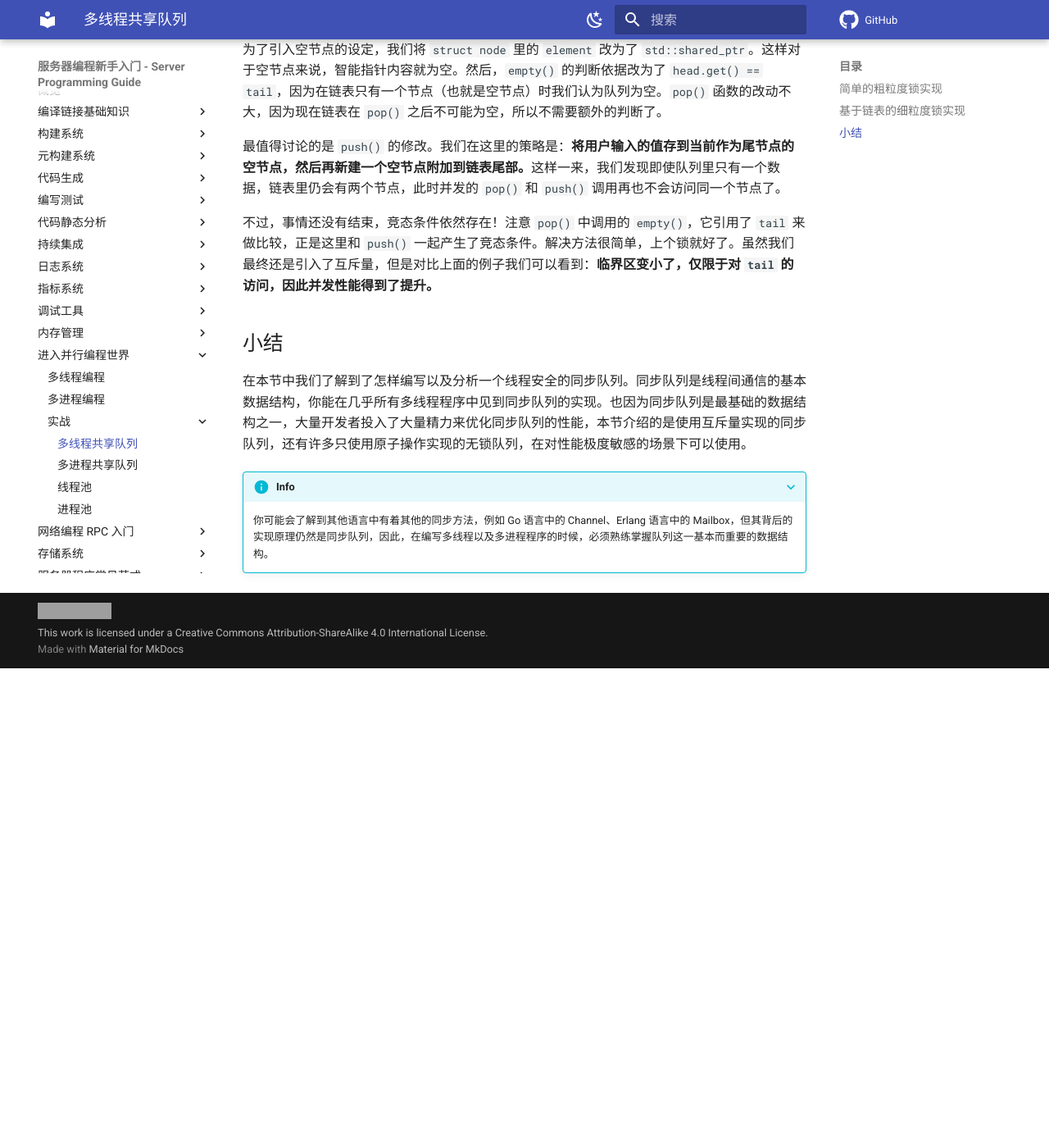
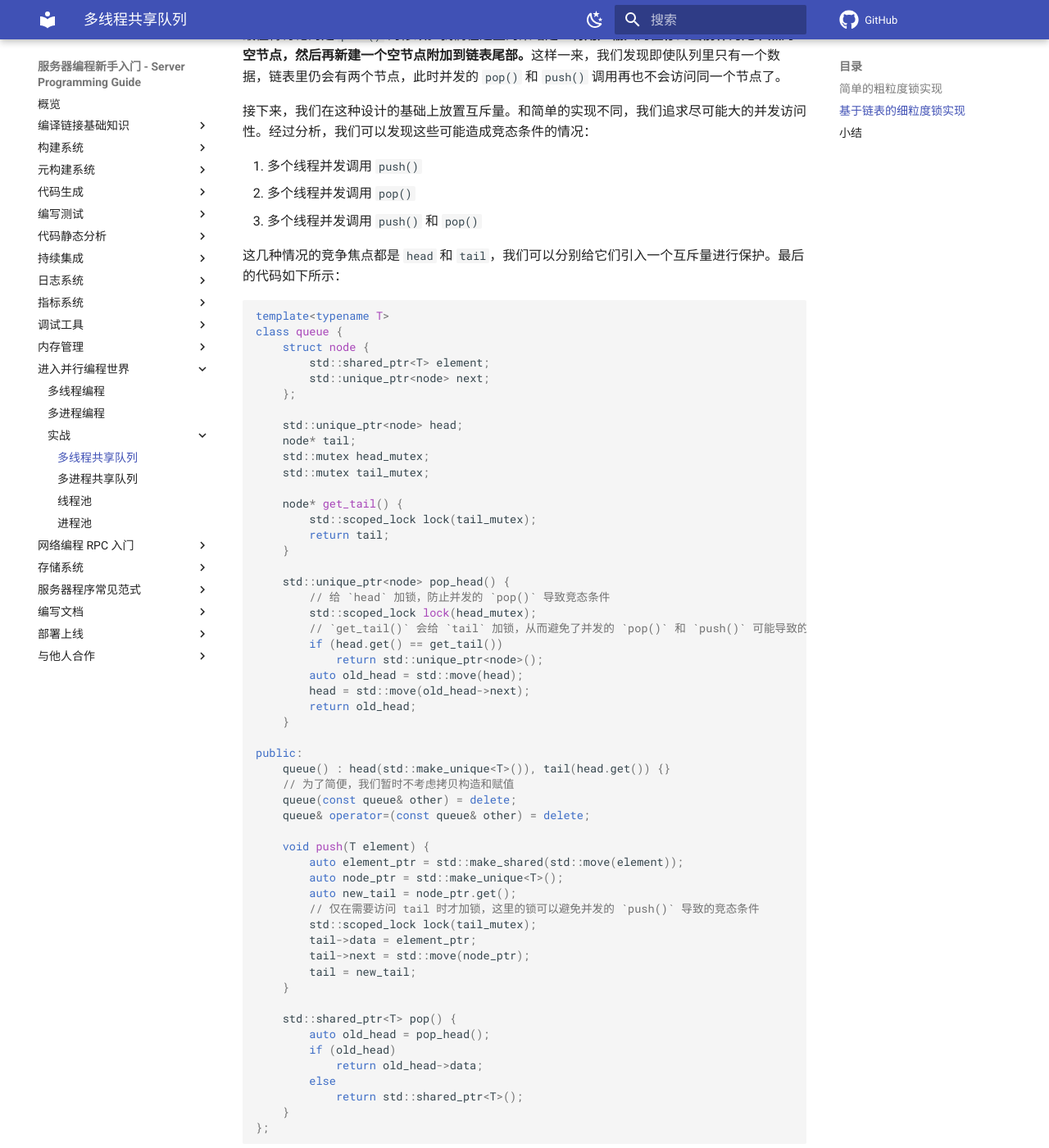
Before and after one commit to howardlau1999/server-programming-guide, an MkDocs documentation site: the page built from docs/parallel/practice/multi-threading-queue.md, in a window 1280 px wide and 1400 px high, scrolled down 4495 px. Shown: the whole window at 82% size. Built offline with MkDocs 1.6.1 and Material for MkDocs 9.7.7, drawn with Linux system fonts in a browser that asks for light colours; emoji names are drawn with the system emoji font; comment, search, counter and statistics services are not loaded; before the commit the page ends 5310 px from its top, so only the background shows below that; some of the changed text lies outside the part shown; grey boxes are pictures that could not be loaded.

Commit message:
mtq finished

````diff
--- a/docs/parallel/practice/multi-threading-queue.md
+++ b/docs/parallel/practice/multi-threading-queue.md
@@ -2,7 +2,7 @@
 
 支持多线程共享的队列是一种相当常见且重要的数据结构。正如我们在[多线程编程](../multi-threading.md)中看到的那样，需要多线程的场景很多都会表现为一种生产者和消费者之间的协作关系。为了让生产者得以将数据传递给消费者，我们往往就需要一个先进先出（FIFO）的数据结构：队列。
 
-在传统的单线程程序里，实现一个队列相当简单。然而在多线程的环境下，我们的队列必须满足以下额外的条件：
+在传统的单线程程序里，实现一个队列相当简单。不过在多线程的环境下，除了无死锁（deadlock-free）等基本条件之外，我们的队列还必须满足以下额外的条件：
 
 * 线程安全（thread-safe）
 
@@ -11,8 +11,8 @@
 * 异常安全（exception-safe）
 
   当一个线程调用数据结构提供的函数中途出现异常时，数据结构内部状态不会损坏，其他线程依然可以正常访问并得到正确的结果。并且也不会出现内存泄露。
+
   虽然异常安全在单线程场景下也很重要，但它值得在多线程场景中被再次强调。因为多线程下因异常安全造成的 bug 往往更加难以复现、排查，有时甚至会造成整个软件的崩溃。
-
 
 在 C++ 中实现这样的一个队列，至少存在两种方法：基于互斥量的方法和基于原子量的方法。为了简单起见，我们在本节中只介绍基于互斥量的方法。
 
@@ -72,7 +72,7 @@ public:
 
     * `push()` 函数中调用的 `q.push()` 在底层会调用内部容器（通常是 `std::deque` 或 `std::list`）的 `push_back()` 函数。
 
-    这里，STL 保证 `push_back() ` 在因为内存分配出错或者元素拷贝或移动出错时，会表现得就像函数没有被调用过一样。在出现异常后，C++ 会自动进行栈展开（stack unwinding），`lock` 的析构函数被调用，我们的锁因此被解开。
+    这里，STL 保证 `push_back()` 在因为内存分配出错或者元素拷贝或移动出错时，会表现得就像函数没有被调用过一样。在出现异常后，C++ 会自动进行栈展开（stack unwinding），`lock` 的析构函数被调用，我们的锁因此被解开。
 
     因此，我们的 `push()` 函数是异常安全的。
 
@@ -108,10 +108,6 @@ public:
     // 为了简便，我们暂时不考虑拷贝构造和赋值
     queue(const queue& other) = delete;
     queue& operator=(const queue& other) = delete;
-
-    bool empty() {
-        return !head;
-    }
 
     void push(T element) {
         auto ptr = std::make_unique(std::move(element));
@@ -161,18 +157,14 @@ class queue {
     node* tail;
 
 public:
-    queue() : head(std::make_unique()), tail(head.get()) {}
+    queue() : head(std::make_unique<T>()), tail(head.get()) {}
     // 为了简便，我们暂时不考虑拷贝构造和赋值
     queue(const queue& other) = delete;
     queue& operator=(const queue& other) = delete;
 
-    bool empty() {
-        return head.get() == tail;
-    }
-
     void push(T element) {
         auto element_ptr = std::make_shared(std::move(element));
-        auto node_ptr = std::make_unique();
+        auto node_ptr = std::make_unique<T>();
         auto new_tail = node_ptr.get();
         // 将当前尾节点的值设为 `element_ptr`，而新建的空节点 `node_ptr` 作为新的尾节点
         tail->data = element_ptr;
@@ -181,7 +173,7 @@ public:
     }
 
     std::shared_ptr<T> pop() {
-        if (empty())
+        if (head.get() == tail)
             return std::shared_ptr<T>();
         auto res = head->data;
         auto old_head = std::move(head);
@@ -195,7 +187,71 @@ public:
 
 最值得讨论的是 `push()` 的修改。我们在这里的策略是：**将用户输入的值存到当前作为尾节点的空节点，然后再新建一个空节点附加到链表尾部。**这样一来，我们发现即使队列里只有一个数据，链表里仍会有两个节点，此时并发的 `pop()` 和 `push()` 调用再也不会访问同一个节点了。
 
-不过，事情还没有结束，竞态条件依然存在！注意 `pop()` 中调用的 `empty()`，它引用了 `tail` 来做比较，正是这里和 `push()` 一起产生了竞态条件。解决方法很简单，上个锁就好了。虽然我们最终还是引入了互斥量，但是对比上面的例子我们可以看到：**临界区变小了，仅限于对 `tail` 的访问，因此并发性能得到了提升。**
+接下来，我们在这种设计的基础上放置互斥量。和简单的实现不同，我们追求尽可能大的并发访问性。经过分析，我们可以发现这些可能造成竞态条件的情况：
+
+1. 多个线程并发调用 `push()`
+2. 多个线程并发调用 `pop()`
+3. 多个线程并发调用 `push()` 和 `pop()`
+
+这几种情况的竞争焦点都是 `head` 和 `tail`，我们可以分别给它们引入一个互斥量进行保护。最后的代码如下所示：
+
+```cpp
+template<typename T>
+class queue {
+    struct node {
+        std::shared_ptr<T> element;
+        std::unique_ptr<node> next;
+    };
+
+    std::unique_ptr<node> head;
+    node* tail;
+    std::mutex head_mutex;
+    std::mutex tail_mutex;
+
+    node* get_tail() {
+        std::scoped_lock lock(tail_mutex);
+        return tail;
+    }
+
+    std::unique_ptr<node> pop_head() {
+        // 给 `head` 加锁，防止并发的 `pop()` 导致竞态条件
+        std::scoped_lock lock(head_mutex);
+        // `get_tail()` 会给 `tail` 加锁，从而避免了并发的 `pop()` 和 `push()` 可能导致的竞态条件
+        if (head.get() == get_tail())
+            return std::unique_ptr<node>();
+        auto old_head = std::move(head);
+        head = std::move(old_head->next);
+        return old_head;
+    }
+
+public:
+    queue() : head(std::make_unique<T>()), tail(head.get()) {}
+    // 为了简便，我们暂时不考虑拷贝构造和赋值
+    queue(const queue& other) = delete;
+    queue& operator=(const queue& other) = delete;
+
+    void push(T element) {
+        auto element_ptr = std::make_shared(std::move(element));
+        auto node_ptr = std::make_unique<T>();
+        auto new_tail = node_ptr.get();
+        // 仅在需要访问 tail 时才加锁，这里的锁可以避免并发的 `push()` 导致的竞态条件
+        std::scoped_lock lock(tail_mutex);
+        tail->data = element_ptr;
+        tail->next = std::move(node_ptr);
+        tail = new_tail;
+    }
+
+    std::shared_ptr<T> pop() {
+        auto old_head = pop_head();
+        if (old_head)
+            return old_head->data;
+        else
+            return std::shared_ptr<T>();
+    }
+};
+```
+
+从上面的代码来看，我们通过引入两个互斥量，成功地解决了可能出现的竞态条件。虽然我们最终还是引入了互斥量，但是对比上面的例子我们可以看到：**`push()` 和 `pop()` 只在恰当的时候才给互斥量上锁，临界区变小了，并发性能得到了提升。**上面的实现依然是异常安全的，至于具体的分析则留给读者。
 
 ## 小结
 
````
